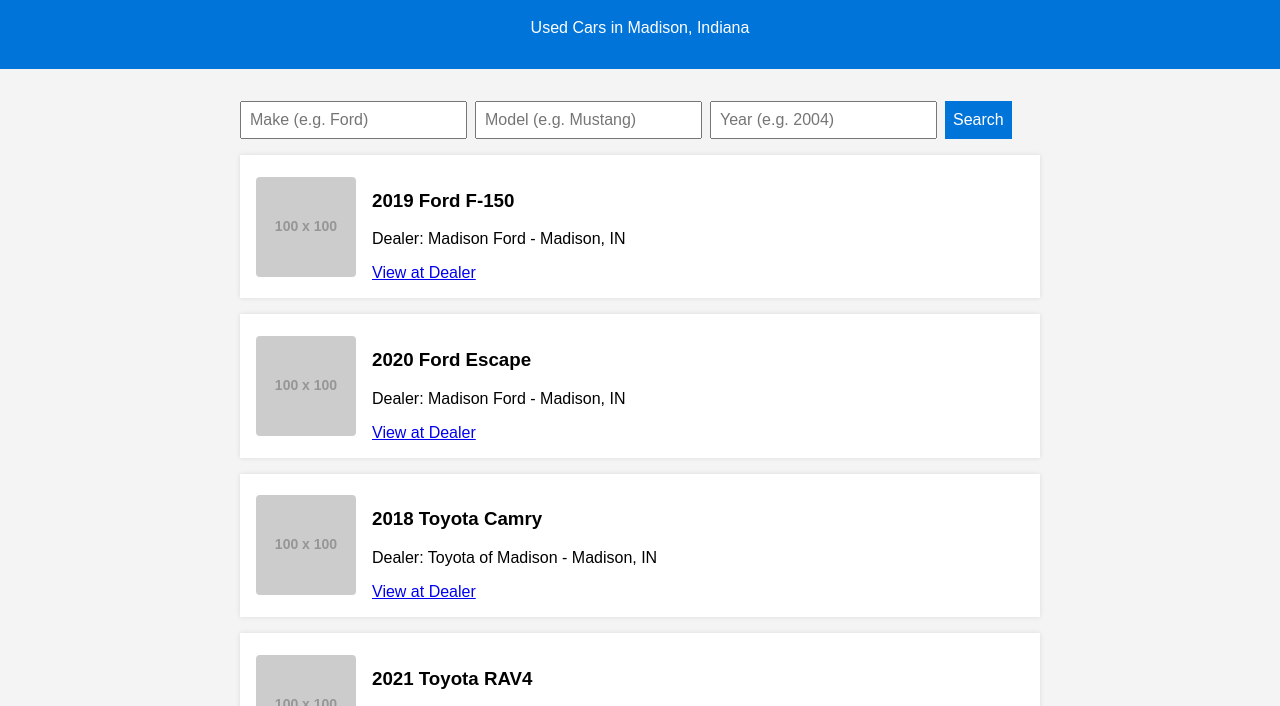
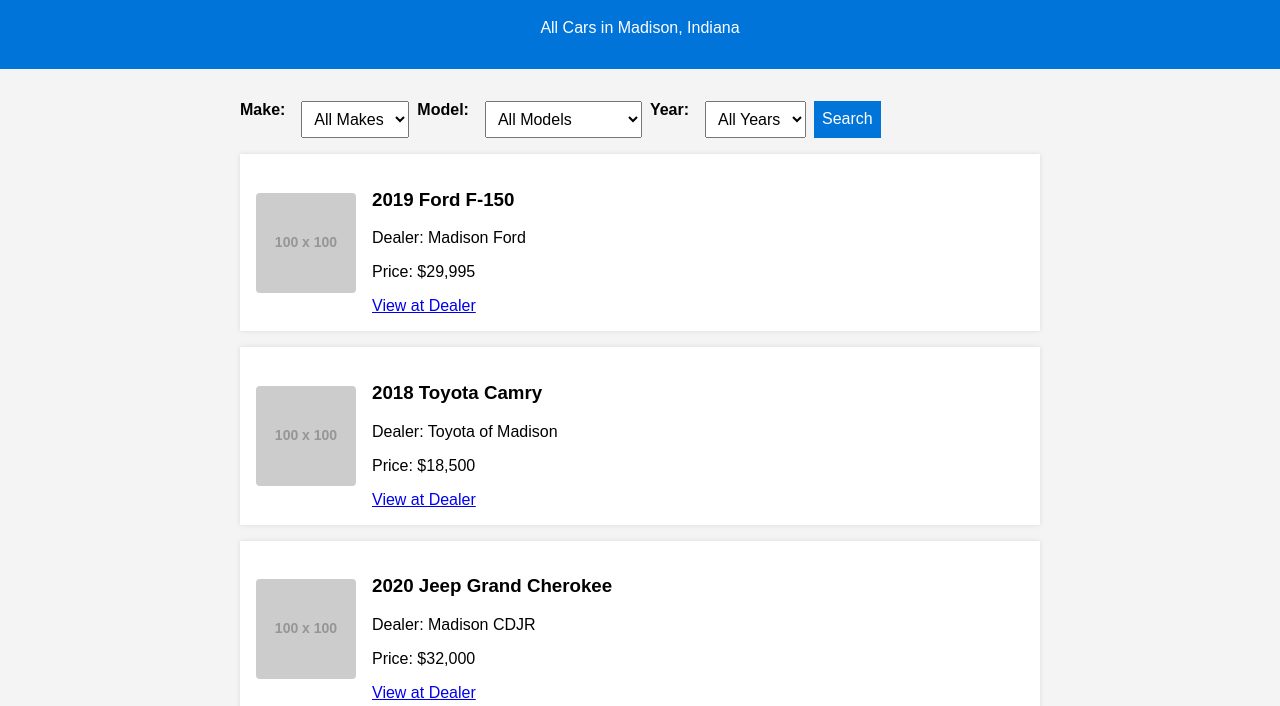
Before and after one commit to clayvaughn/clayscars-demo, a plain HTML site: page index.html in a window 1280 px wide. Both pictures are taken after a click on the button "Search". Shown: the part 77-783 px from the top of the page. Drawn offline with Linux system fonts and the light colour scheme; placeholder pictures from the web are drawn by us.

Commit message:
Update index.html

```diff
--- a/index.html
+++ b/index.html
@@ -1,4 +1,4 @@
-<!-- Clay'sCars.com - Starter Prototype (with JSON feed) -->
+<!-- Clay'sCars.com - Starter Prototype (with embedded JSON for sandbox) -->
 <!DOCTYPE html>
 <html lang="en">
 <head>
@@ -9,8 +9,9 @@
     body { font-family: Arial, sans-serif; margin: 0; padding: 0; background: #f4f4f4; }
     header { background: #0074D9; color: white; padding: 1rem; text-align: center; }
     .container { padding: 2rem; max-width: 800px; margin: auto; }
-    .search-box { display: flex; gap: 0.5rem; margin-bottom: 1rem; }
-    input, button { padding: 0.5rem; font-size: 1rem; }
+    .search-box { display: flex; gap: 0.5rem; margin-bottom: 1rem; flex-wrap: wrap; }
+    label { font-weight: bold; margin-right: 0.5rem; }
+    select, button { padding: 0.5rem; font-size: 1rem; }
     button { background: #0074D9; color: white; border: none; cursor: pointer; }
     button:hover { background: #005fa3; }
     .car-card { background: white; padding: 1rem; margin-bottom: 1rem; box-shadow: 0 0 5px rgba(0,0,0,0.1); display: flex; gap: 1rem; align-items: center; }
@@ -21,30 +22,48 @@
 <body>
   <header>
     <h1>Clay'sCars.com</h1>
-    <p>Used Cars in Madison, Indiana</p>
+    <p>All Cars in Madison, Indiana</p>
   </header>
   <div class="container">
     <div class="search-box">
-      <input type="text" id="make" placeholder="Make (e.g. Ford)">
-      <input type="text" id="model" placeholder="Model (e.g. Mustang)">
-      <input type="text" id="year" placeholder="Year (e.g. 2004)">
+      <label for="make">Make:</label>
+      <select id="make"></select>
+      <label for="model">Model:</label>
+      <select id="model"></select>
+      <label for="year">Year:</label>
+      <select id="year"></select>
       <button onclick="searchCars()">Search</button>
     </div>
     <div id="results"></div>
   </div>
   <script>
-    let carInventory = [];
+    // Embedded inventory data (for sandbox use)
+    const carInventory = [
+      { make: "Ford", model: "F-150", year: "2019", dealer: "Madison Ford", image: "https://via.placeholder.com/100", link: "#", price: "$29,995" },
+      { make: "Toyota", model: "Camry", year: "2018", dealer: "Toyota of Madison", image: "https://via.placeholder.com/100", link: "#", price: "$18,500" },
+      { make: "Jeep", model: "Grand Cherokee", year: "2020", dealer: "Madison CDJR", image: "https://via.placeholder.com/100", link: "#", price: "$32,000" },
+      { make: "Chevrolet", model: "Equinox", year: "2017", dealer: "Chandler Select", image: "https://via.placeholder.com/100", link: "#", price: "$15,900" },
+      { make: "Hyundai", model: "Tucson", year: "2022", dealer: "Chandler Select", image: "https://via.placeholder.com/100", link: "#", price: "$24,800" }
+    ];
 
-    // Load combined inventory JSON data
-    fetch('madison_inventory_combined.json')
-      .then(response => response.json())
-      .then(data => {
-        carInventory = data;
-      })
-      .catch(error => {
-        console.error('Failed to load inventory:', error);
-        document.getElementById("results").innerHTML = '<p>Error loading inventory.</p>';
-      });
+    window.onload = function() {
+      populateDropdowns(carInventory);
+      displayCars(carInventory);
+    };
+
+    function populateDropdowns(data) {
+      const makes = [...new Set(data.map(car => car.make))];
+      const models = [...new Set(data.map(car => car.model))];
+      const years = [...new Set(data.map(car => car.year))].sort((a, b) => b - a);
+
+      const makeDropdown = document.getElementById("make");
+      const modelDropdown = document.getElementById("model");
+      const yearDropdown = document.getElementById("year");
+
+      makeDropdown.innerHTML = '<option value="">All Makes</option>' + makes.map(m => `<option value="${m}">${m}</option>`).join("");
+      modelDropdown.innerHTML = '<option value="">All Models</option>' + models.map(m => `<option value="${m}">${m}</option>`).join("");
+      yearDropdown.innerHTML = '<option value="">All Years</option>' + years.map(y => `<option value="${y}">${y}</option>`).join("");
+    }
 
     function searchCars() {
       const make = document.getElementById("make").value.toLowerCase();
@@ -52,20 +71,24 @@
       const year = document.getElementById("year").value;
 
       const filtered = carInventory.filter(car =>
-        car.make.toLowerCase().includes(make) &&
-        car.model.toLowerCase().includes(model) &&
-        car.year.includes(year)
+        (make === "" || car.make.toLowerCase() === make) &&
+        (model === "" || car.model.toLowerCase() === model) &&
+        (year === "" || car.year === year)
       );
 
+      displayCars(filtered);
+    }
+
+    function displayCars(cars) {
       const resultsDiv = document.getElementById("results");
       resultsDiv.innerHTML = "";
 
-      if (filtered.length === 0) {
+      if (cars.length === 0) {
         resultsDiv.innerHTML = "<p>No cars found matching your criteria in Madison, IN.</p>";
         return;
       }
 
-      filtered.forEach(car => {
+      cars.forEach(car => {
         const card = document.createElement("div");
         card.className = "car-card";
         card.innerHTML = `
@@ -73,6 +96,7 @@
           <div class="car-details">
             <h3>${car.year} ${car.make} ${car.model}</h3>
             <p>Dealer: ${car.dealer}</p>
+            <p>Price: ${car.price}</p>
             <a href="${car.link}" target="_blank">View at Dealer</a>
           </div>
         `;
```
